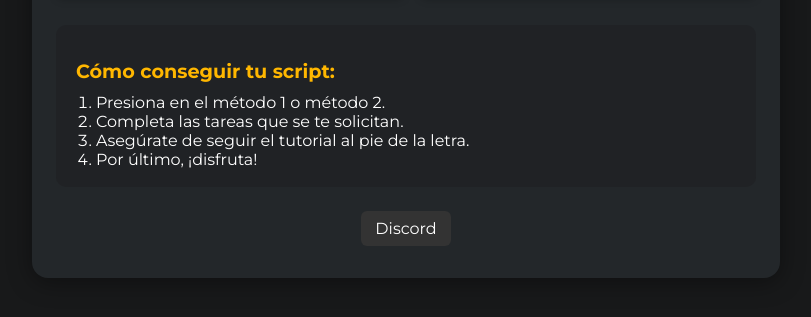
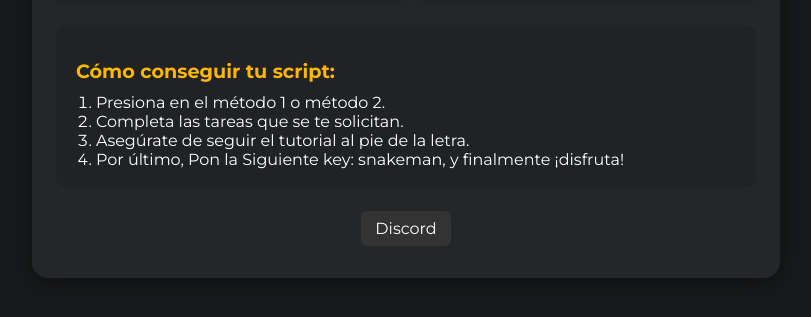
Before and after one commit to Lilwero20/weroscripts.cobrahub, a plain HTML site: page index.html in a window 1280 px wide. Shown: the part 643-960 px from the top of the page, without its empty margins (234-1045 px from the left). Drawn offline with Linux system fonts and the light colour scheme.

Commit message:
index.html

```diff
--- a/index.html
+++ b/index.html
@@ -173,7 +173,7 @@
                 <li>Presiona en el método 1 o método 2.</li>
                 <li>Completa las tareas que se te solicitan.</li>
                 <li>Asegúrate de seguir el tutorial al pie de la letra.</li>
-                <li>Por último, ¡disfruta!</li>
+                <li>Por último, Pon la Siguiente key: snakeman, y finalmente ¡disfruta!</li>
             </ol>
         </div>
         <div class="social">
```
